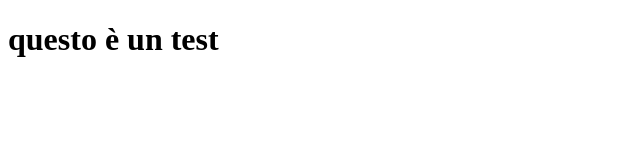
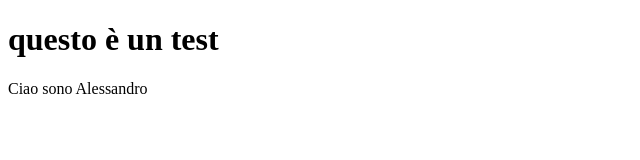
Before and after one commit to AlessandroSottosanti/gruppo-test-5, a plain HTML site: page index.html in a window 1280 px wide. Shown: the whole page, without its empty margins (0-640 px from the left). Drawn offline with Linux system fonts and the light colour scheme.

Commit message:
feat: gratings

```diff
--- a/index.html
+++ b/index.html
@@ -10,6 +10,6 @@
 <main>
     <h1>questo è un test</h1>
 </main>
-
+<p>Ciao sono Alessandro</p>
 </body>
 </html>
```
